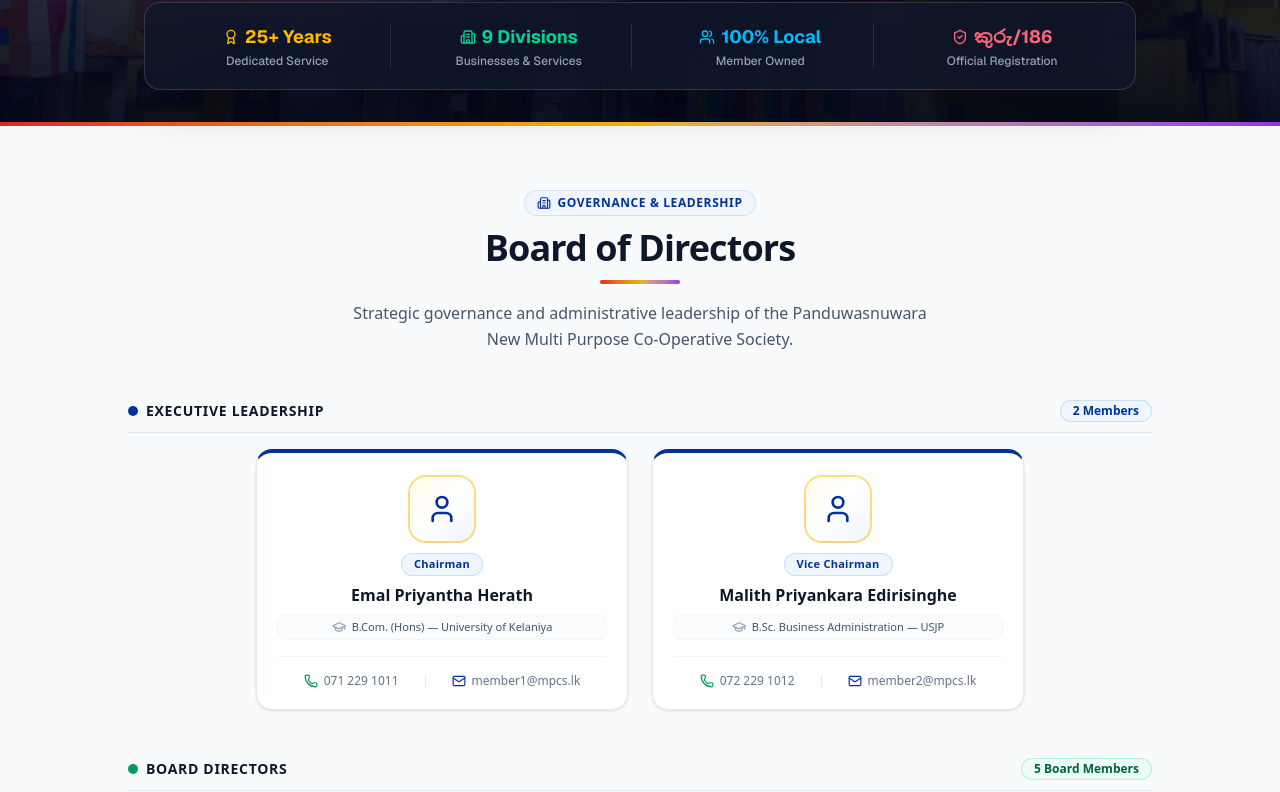
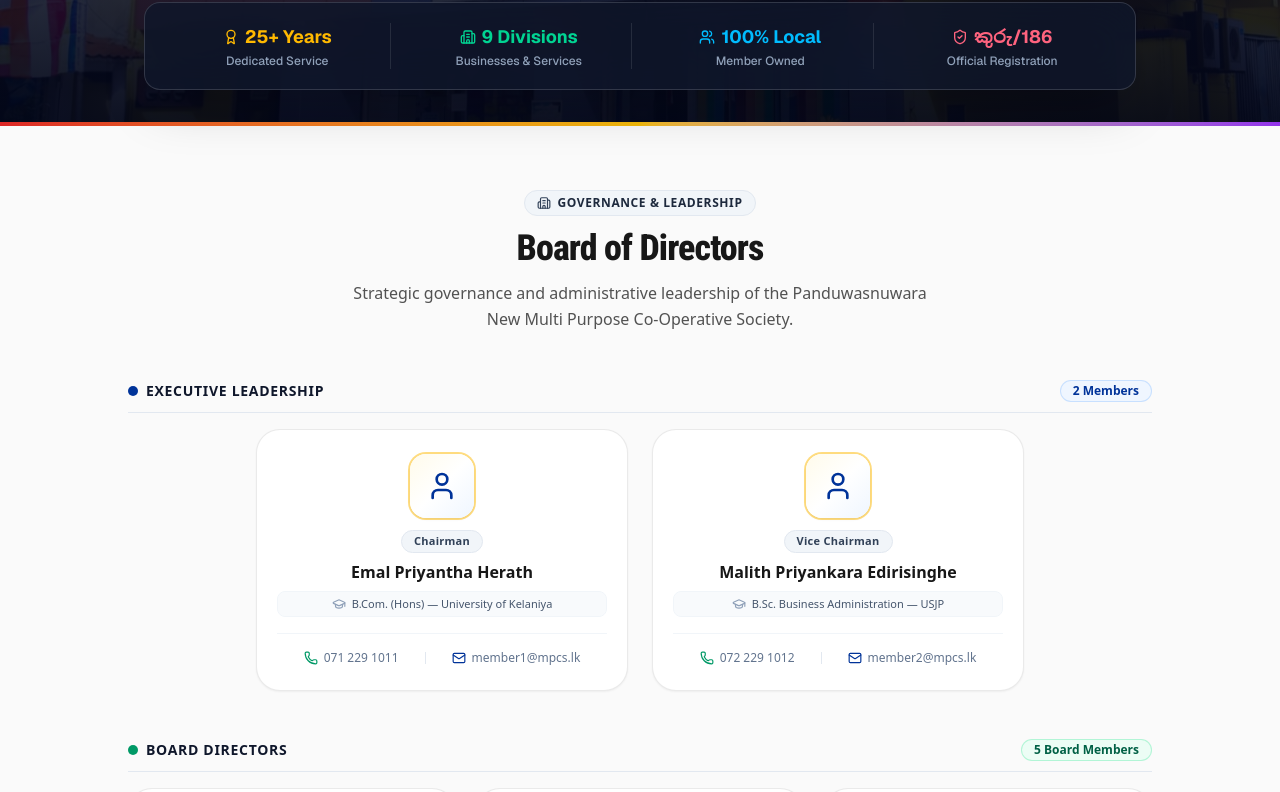
Before and after one commit to heshanthenura/panduwasnuwara-mpcs, a Next.js app: page /apply in a window 1280 px wide. Shown: the part 674-1466 px from the top of the page. Built offline with nearby package versions, Linux system fonts and the light colour scheme.

Commit message:
feat: use clean gray borders for cards matching about section

```diff
--- a/app/[locale]/BoardSection.tsx
+++ b/app/[locale]/BoardSection.tsx
@@ -168,7 +168,7 @@
     return (
       <div
         key={member.id}
-        className={`group bg-white rounded-2xl border border-slate-200/80 ${theme.topBorder} shadow-sm hover:shadow-xl hover:-translate-y-1 transition-all duration-300 pt-6 pb-4 px-5 flex flex-col justify-between overflow-hidden text-center relative`}
+        className="group bg-white rounded-2xl sm:rounded-3xl border border-neutral-200/80 shadow-xs hover:shadow-md hover:border-neutral-300 hover:-translate-y-0.5 transition-all duration-300 pt-6 pb-5 px-5 flex flex-col justify-between overflow-hidden text-center relative"
       >
         <div className="flex flex-col items-center text-center w-full">
           {/* Avatar Icon with Tier Ring & Warm Gradient */}
@@ -177,17 +177,17 @@
           </div>
 
           {/* Role Badge — locale-aware */}
-          <div className={`mt-3 text-[11px] font-bold px-3 py-0.5 rounded-full border max-w-[95%] mx-auto tracking-wide ${theme.badge}`}>
+          <div className="mt-3 text-[11px] font-bold px-3 py-0.5 rounded-full border border-slate-200 bg-slate-100 text-slate-700 max-w-[95%] mx-auto tracking-wide">
             {isSi ? member.positionSi : member.positionEn}
           </div>
 
           {/* Name — locale-aware */}
-          <h4 className="mt-2 text-base font-bold text-slate-900 leading-snug group-hover:text-[#003399] transition-colors">
+          <h4 className="mt-2 text-base font-bold text-neutral-900 leading-snug group-hover:text-[#003399] transition-colors">
             {isSi ? member.nameSi : member.nameEn}
           </h4>
 
           {/* Qualification Tag */}
-          <div className="mt-2 text-[11px] text-slate-600 bg-slate-50/80 px-2.5 py-1 rounded-lg border border-slate-100 flex items-center justify-center gap-1.5 w-full">
+          <div className="mt-2 text-[11px] text-slate-600 bg-slate-50 px-2.5 py-1 rounded-lg border border-slate-100 flex items-center justify-center gap-1.5 w-full">
             <GraduationCap className="w-3.5 h-3.5 text-slate-400 shrink-0" />
             <span className="truncate font-medium">{member.qualification}</span>
           </div>
@@ -222,25 +222,22 @@
   return (
     <section
       id="director-board"
-      className="w-full bg-slate-50 pt-12 pb-10 sm:pt-16 sm:pb-12 px-4 sm:px-6 lg:px-8 font-sans scroll-mt-20"
+      className="w-full bg-[#FAFAFA] pt-12 pb-10 sm:pt-16 sm:pb-12 px-4 sm:px-6 lg:px-8 font-sans scroll-mt-20"
     >
       <div className="max-w-6xl mx-auto space-y-10 sm:space-y-12">
 
         {/* Section Header with Co-op Rainbow Accent */}
         <div className="text-center max-w-3xl mx-auto space-y-2">
-          <div className="inline-flex items-center gap-1.5 px-3 py-1 rounded-full bg-blue-50 border border-blue-200/70 text-xs font-bold uppercase tracking-wider text-[#003399]">
-            <Building2 className="w-3.5 h-3.5" />
+          <div className="inline-flex items-center gap-1.5 px-3 py-1 rounded-full bg-slate-100 border border-slate-200 text-xs font-bold uppercase tracking-wider text-slate-800">
+            <Building2 className="w-3.5 h-3.5 text-slate-700" />
             <span>{t('eyebrow')}</span>
           </div>
 
-          <h2 className="text-2xl sm:text-4xl font-extrabold text-slate-900 tracking-tight pt-1">
+          <h2 className="font-condensed text-2xl sm:text-4xl font-extrabold text-neutral-900 tracking-tight pt-1">
             {t('heading')}
           </h2>
 
-          {/* Sri Lanka Co-op 7-Color Rainbow Micro-Ribbon under Title */}
-          <div className="h-1 w-20 mx-auto rounded-full bg-gradient-to-r from-[#DC2626] via-[#EA580C] via-[#EAB308] via-[#16A34A] via-[#0284C7] via-[#1D4ED8] to-[#9333EA] my-3" />
-
-          <p className="text-sm sm:text-base text-slate-600 max-w-xl mx-auto leading-relaxed pt-1">
+          <p className="text-sm sm:text-base text-neutral-600 max-w-xl mx-auto leading-relaxed pt-1">
             {t('subtext')}
           </p>
         </div>
--- a/app/[locale]/BusinessesSection.tsx
+++ b/app/[locale]/BusinessesSection.tsx
@@ -291,51 +291,41 @@
   const isSi = locale === 'si';
   const [selectedBusiness, setSelectedBusiness] = useState<BusinessService | null>(null);
 
-  // Color mapping matching Sri Lanka Co-op identity
+  // Category details
   const getCategoryTheme = (key: string) => {
     switch (key) {
       case 'rural-bank':
         return {
-          topBorder: 'border-t-4 border-t-[#003399]',
-          badge: 'bg-blue-50 text-[#003399] border-blue-200/80',
-          hoverBorder: 'hover:border-blue-400',
           category: 'Banking & Finance',
           categorySi: 'ග්‍රාමීය බැංකු සේවා'
         };
+      case 'consumer':
       case 'coop-city':
       case 'mini-super':
         return {
-          topBorder: 'border-t-4 border-t-emerald-600',
-          badge: 'bg-emerald-50 text-emerald-800 border-emerald-200/80',
-          hoverBorder: 'hover:border-emerald-400',
           category: 'Retail & Consumer',
           categorySi: 'පාරිභෝගික වෙළඳසැල්'
         };
       case 'fuel-station':
         return {
-          topBorder: 'border-t-4 border-t-amber-500',
-          badge: 'bg-amber-50 text-amber-800 border-amber-200/80',
-          hoverBorder: 'hover:border-amber-400',
           category: 'Energy & Fuel',
           categorySi: 'ඉන්ධන සැපයුම'
         };
       case 'nestle-agency':
       case 'prima-agency':
       case 'ristbury-tiara':
+      case 'maliban-biscuits':
+      case 'maliban-kiri':
+      case 'nature-secrets':
+      case 'hemas':
       case 'tobacco-agency':
         return {
-          topBorder: 'border-t-4 border-t-sky-600',
-          badge: 'bg-sky-50 text-sky-800 border-sky-200/80',
-          hoverBorder: 'hover:border-sky-400',
           category: 'Commercial Distribution',
           categorySi: 'වාණිජ නියෝජිතායතන'
         };
       case 'funeral':
       default:
         return {
-          topBorder: 'border-t-4 border-t-purple-600',
-          badge: 'bg-purple-50 text-purple-800 border-purple-200/80',
-          hoverBorder: 'hover:border-purple-400',
           category: 'Community Welfare',
           categorySi: 'ප්‍රජා සත්කාර සේවා'
         };
@@ -345,25 +335,22 @@
   return (
     <section
       id="businesses-services"
-      className="w-full bg-slate-50 pt-10 pb-16 sm:pt-12 sm:pb-20 px-4 sm:px-6 lg:px-8 font-sans scroll-mt-20"
+      className="w-full bg-[#FAFAFA] pt-10 pb-16 sm:pt-12 sm:pb-20 px-4 sm:px-6 lg:px-8 font-sans scroll-mt-20"
     >
       <div className="max-w-6xl mx-auto space-y-10 sm:space-y-12">
 
         {/* Section Header with Co-op Rainbow Accent */}
         <div className="text-center space-y-2 max-w-3xl mx-auto">
-          <div className="inline-flex items-center gap-1.5 px-3 py-1 rounded-full bg-amber-50 border border-amber-200/70 text-xs font-bold uppercase tracking-wider text-amber-800">
-            <Building2 className="w-3.5 h-3.5 text-amber-700" />
+          <div className="inline-flex items-center gap-1.5 px-3 py-1 rounded-full bg-slate-100 border border-slate-200 text-xs font-bold uppercase tracking-wider text-slate-800">
+            <Building2 className="w-3.5 h-3.5 text-slate-700" />
             <span>{t('eyebrow')}</span>
           </div>
 
-          <h2 className="text-2xl sm:text-4xl font-extrabold text-slate-900 tracking-tight pt-1">
+          <h2 className="font-condensed text-2xl sm:text-4xl font-extrabold text-neutral-900 tracking-tight pt-1">
             {t('heading')}
           </h2>
 
-          {/* Sri Lanka Co-op 7-Color Rainbow Micro-Ribbon under Title */}
-          <div className="h-1 w-20 mx-auto rounded-full bg-gradient-to-r from-[#DC2626] via-[#EA580C] via-[#EAB308] via-[#16A34A] via-[#0284C7] via-[#1D4ED8] to-[#9333EA] my-3" />
-
-          <p className="text-sm sm:text-base text-slate-600 max-w-xl mx-auto leading-relaxed pt-1">
+          <p className="text-sm sm:text-base text-neutral-600 max-w-xl mx-auto leading-relaxed pt-1">
             {t('subtext')}
           </p>
         </div>
@@ -376,12 +363,12 @@
             return (
               <div
                 key={item.key}
-                className={`group p-6 rounded-2xl border border-slate-200/80 ${theme.topBorder} bg-white shadow-sm hover:shadow-xl hover:-translate-y-1 ${theme.hoverBorder} transition-all duration-300 flex flex-col justify-between`}
+                className="group p-6 sm:p-7 rounded-2xl sm:rounded-3xl border border-neutral-200/80 bg-white shadow-xs hover:shadow-md hover:border-neutral-300 hover:-translate-y-0.5 transition-all duration-300 flex flex-col justify-between"
               >
                 <div>
                   {/* Category Pill & Top Baseline Alignment */}
                   <div className="flex items-center justify-between gap-2 mb-3.5">
-                    <span className={`text-[10px] font-bold px-2.5 py-0.5 rounded-full border ${theme.badge}`}>
+                    <span className="text-[10px] font-bold px-2.5 py-0.5 rounded-full border bg-slate-100 text-slate-700 border-slate-200">
                       {isSi ? theme.categorySi : theme.category}
                     </span>
                   </div>
```
